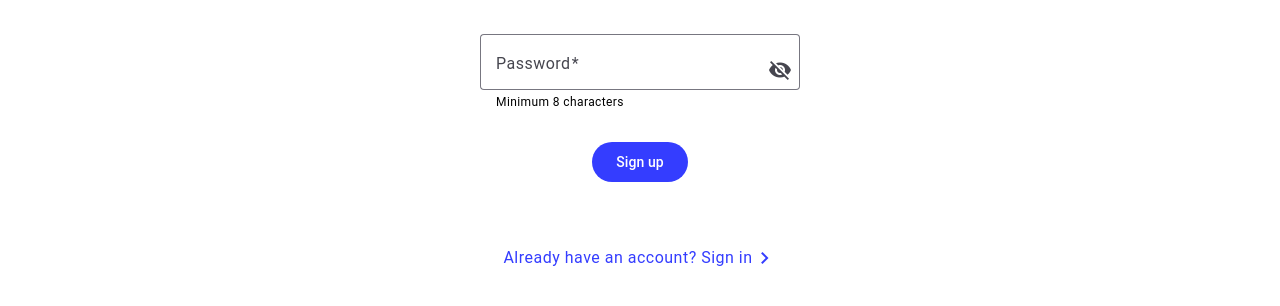
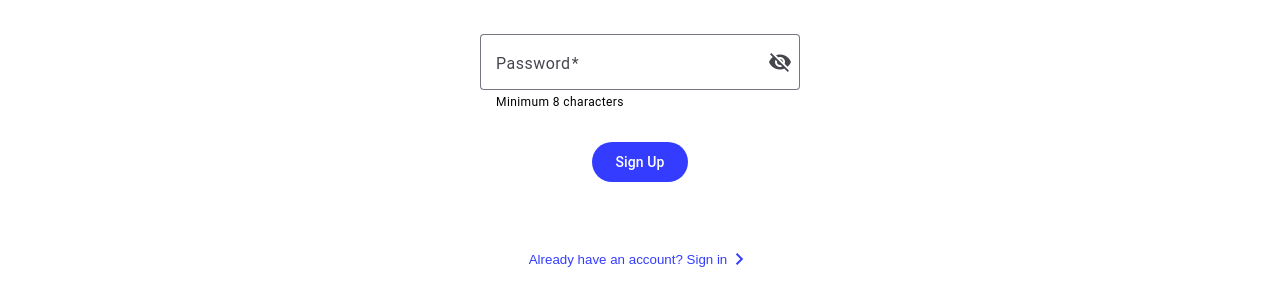
Before and after one commit to dariaPakshina/collab-sphere-project, an Angular app: page /auth in a window 1280 px wide. Shown: the part 294-600 px from the top of the page. Built offline with nearby package versions, Linux system fonts and the light colour scheme.

Commit message:
login, logout

```diff
--- a/src/app/auth/auth.component.html
+++ b/src/app/auth/auth.component.html
@@ -7,8 +7,8 @@
 </mat-toolbar>
 
 <div class="container">
-  <form [formGroup]="addForm" (ngSubmit)="onSignUp(addForm.value)">
-    <mat-form-field appearance="outline">
+  <form [formGroup]="addForm" (ngSubmit)="onSignUpIn(addForm.value)">
+    <mat-form-field appearance="outline" *ngIf="!this.authService.singingIn">
       <mat-label>Your name</mat-label>
       <input
         #inputName
@@ -55,16 +55,32 @@
         (click)="hidePassword($event)"
         [attr.aria-label]="'Hide password'"
         [attr.aria-pressed]="hide()"
+        type="button"
       >
         <mat-icon>{{ hide() ? "visibility_off" : "visibility" }}</mat-icon>
       </button>
-      <mat-hint>Minimum 8 characters</mat-hint>
+      <mat-hint *ngIf="!this.authService.singingIn"
+        >Minimum 8 characters</mat-hint
+      >
     </mat-form-field>
 
-    <button mat-flat-button type="submit">Sign up</button>
+    <button class="signUpBtn" mat-flat-button type="submit">
+      Sign {{ !this.authService.singingIn ? "Up" : "In" }}
+    </button>
   </form>
 
-  <p>
+  <button
+    *ngIf="!this.authService.singingIn; else signIn"
+    class="switchText"
+    type="button"
+    (click)="toggleSignIn()"
+  >
     Already have an account? Sign in<mat-icon>keyboard_arrow_right</mat-icon>
-  </p>
+  </button>
+
+  <ng-template #signIn>
+    <button class="switchText" type="button" (click)="toggleSignUp()">
+      Don't have an account? Sign up<mat-icon>keyboard_arrow_right</mat-icon>
+    </button>
+  </ng-template>
 </div>
--- a/src/app/auth/auth.component.scss
+++ b/src/app/auth/auth.component.scss
@@ -32,7 +32,9 @@ mat-form-field {
   margin-bottom: 1rem;
 }
 
-p {
+.switchText {
+  background-color: transparent;
+  border: none;
   cursor: pointer;
   margin-top: 1rem;
   color: #343dff;
@@ -42,7 +44,7 @@ p {
   align-items: center;
 }
 
-button {
+.signUpBtn {
   margin-top: 1rem;
   max-width: 7rem;
   justify-self: center;
--- a/src/app/auth/auth.component.ts
+++ b/src/app/auth/auth.component.ts
@@ -69,12 +69,41 @@ export class AuthComponent implements OnInit {
     });
   }
 
-  onSignUp(formData: User) {
+  toggleSignIn() {
+    this.authService.singingIn = true;
+    this.addForm.removeControl('name');
+  }
+
+  toggleSignUp() {
+    this.authService.singingIn = false;
+    this.addForm.addControl('name', this.name);
+  }
+
+  onSignUpIn(formData: User) {
+    if (!this.addForm.valid) {
+      return;
+    }
+
     this.addForm.valueChanges.subscribe();
-    this.authService.inputName = formData.name;
+    this.authService.inputName = !this.authService.singingIn
+      ? formData.name
+      : null;
     this.authService.inputEmail = formData.email;
     this.authService.inputPassword = formData.password;
-    this.authService.signUp();
+
+    console.log(
+      'signing user: ',
+      formData.name,
+      formData.email,
+      formData.password,
+      this.authService.singingIn
+    );
+
+    if (this.authService.singingIn === false) {
+      this.authService.signUp();
+    } else {
+      this.authService.signIn();
+    }
   }
 
   updateErrorMessageEmail() {
--- a/src/app/auth/auth.service.ts
+++ b/src/app/auth/auth.service.ts
@@ -14,10 +14,11 @@ export class AuthService {
   apiService = inject(ApiService);
   supabase = this.apiService.supabase;
   user = new BehaviorSubject<AuthResponseData | null>(null);
+  singingIn = false;
 
   inputEmail: string = '';
   inputPassword: string = '';
-  inputName: string = '';
+  inputName!: string | null;
 
   constructor(private route: ActivatedRoute, private router: Router) {}
 
@@ -45,15 +46,37 @@ export class AuthService {
     this.router.navigate(['../docs'], { relativeTo: this.route });
   }
 
+  async signIn() {
+    const { data, error } = await this.supabase.auth.signInWithPassword({
+      email: this.inputEmail,
+      password: this.inputPassword,
+    });
+    if (error) {
+      console.error('Error signing in:', error.message);
+      return;
+    }
+    console.log('User signed in successfully:', data);
+    this.handleAuth(data.data, data.session);
+    this.router.navigate(['../docs'], { relativeTo: this.route });
+  }
+
+  async logOut() {
+    const { error } = await this.supabase.auth.signOut();
+    if (error) {
+      console.error('Error logging out:', error.message);
+      return;
+    }
+    this.router.navigate([''], { relativeTo: this.route });
+  }
+
   authStateChanges() {
     const { data } = this.supabase.auth.onAuthStateChange(
       (event: any, session: any) => {
-        console.log(event, session);
-
+        console.log(event, session, '(authStateChanges)');
         if (event === 'INITIAL_SESSION') {
-          console.log('Initial session');
+          console.log('Initial session (authStateChanges)');
         } else if (event === 'SIGNED_IN') {
-          // handle sign in event
+          console.log('Signed in (authStateChanges)');
         } else if (event === 'SIGNED_OUT') {
           // handle sign out event
           // } else if (event === 'PASSWORD_RECOVERY') {
--- a/src/app/docs/nav-docs/nav-docs.component.html
+++ b/src/app/docs/nav-docs/nav-docs.component.html
@@ -57,13 +57,20 @@
       </button>
     </mat-menu>
 
-    <button *ngIf="this.docsService.selectMode === false; else cancelSelect" class="light-btn" mat-button (click)="onSelect()">
+    <button
+      *ngIf="this.docsService.selectMode === false; else cancelSelect"
+      class="light-btn"
+      mat-button
+      (click)="onSelect()"
+    >
       <mat-icon>delete_outline</mat-icon>Select
     </button>
 
-    <ng-template #cancelSelect ><button  class="light-btn" mat-button (click)="onCancel()">
-      <mat-icon>close</mat-icon>Cancel
-    </button></ng-template>
+    <ng-template #cancelSelect
+      ><button class="light-btn" mat-button (click)="onCancel()">
+        <mat-icon>close</mat-icon>Cancel
+      </button></ng-template
+    >
 
     <button
       class="red-btn"
@@ -85,7 +92,7 @@
     New
   </button>
 
-  <button mat-button>
+  <button mat-button (click)="onLogOut()">
     <svg
       xmlns="http://www.w3.org/2000/svg"
       fill="none"
--- a/src/app/docs/nav-docs/nav-docs.component.ts
+++ b/src/app/docs/nav-docs/nav-docs.component.ts
@@ -9,6 +9,7 @@ import { NgIf } from '@angular/common';
 import { DocsService } from '../docs.service';
 import { ApiService } from '../../api.service';
 import { DocCardComponent } from '../doc-card/doc-card.component';
+import { AuthService } from '../../auth/auth.service';
 
 @Component({
   selector: 'app-nav-docs',
@@ -28,7 +29,8 @@ export class NavDocsComponent {
   constructor(
     public sortService: SortService,
     public docsService: DocsService,
-    public apiService: ApiService
+    public apiService: ApiService,
+    public authService: AuthService
   ) {}
 
   onLatest() {
@@ -54,4 +56,8 @@ export class NavDocsComponent {
   onDeleteClick() {
     this.docsService.triggerDelete();
   }
+
+  onLogOut() {
+    this.authService.logOut();
+  }
 }
```
